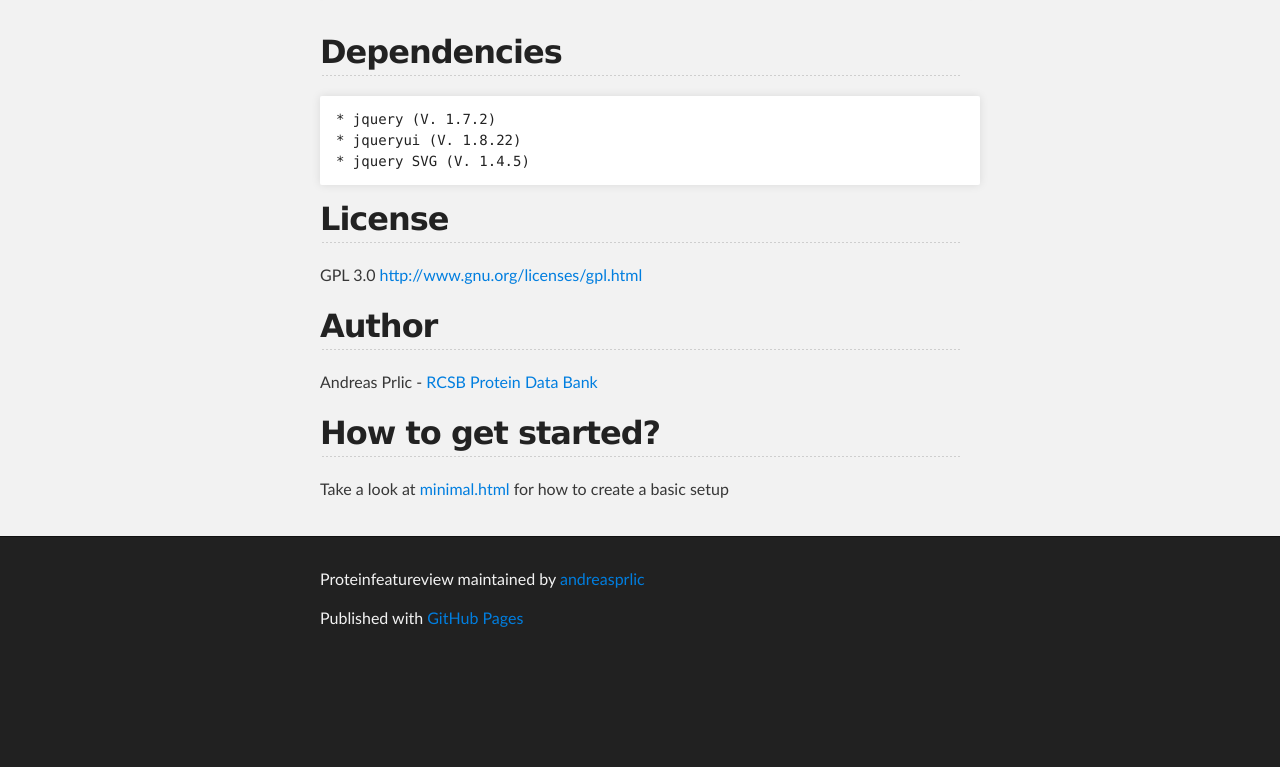
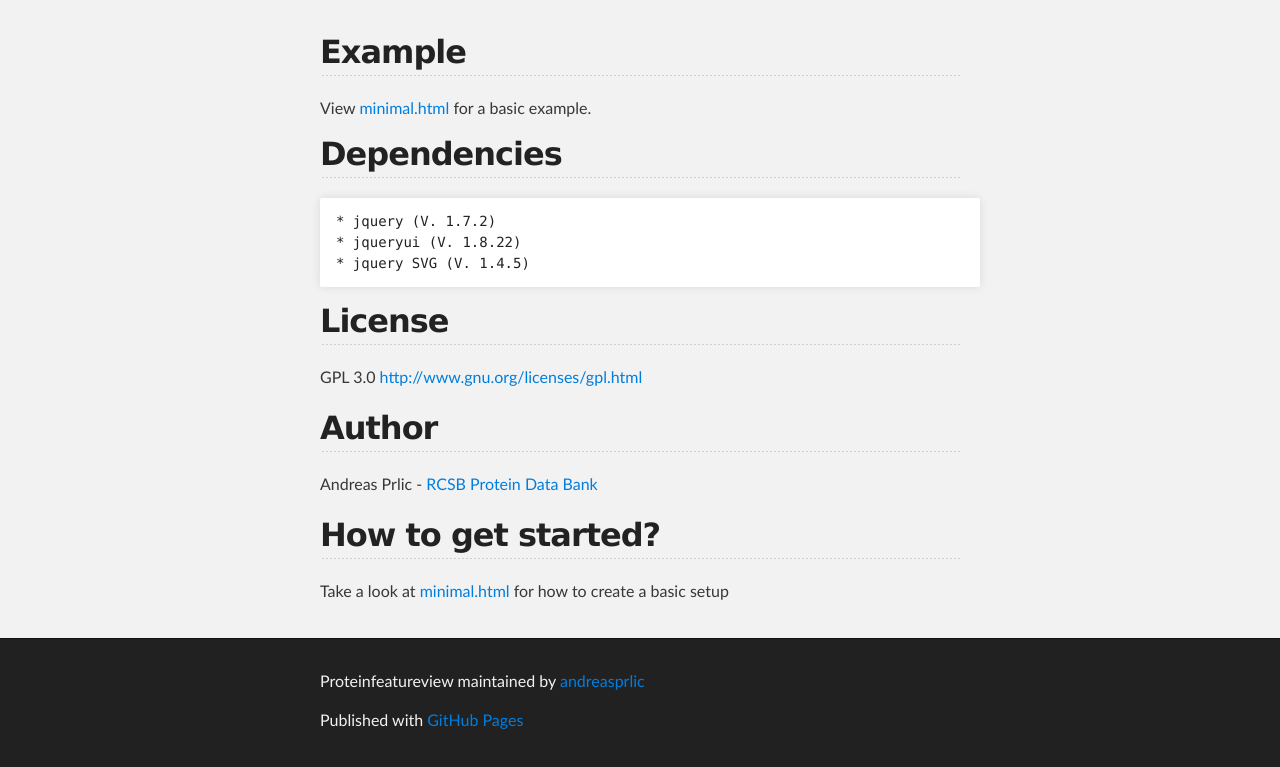
Before and after one commit to andreasprlic/proteinfeatureview, a plain HTML site: page index.html in a window 1280 px wide. Shown: the part 943-1710 px from the top of the page. Before the commit the page ends 1608 px from the top, so only its background shows below. Drawn offline with Linux system fonts and the light colour scheme.

Commit message:
Update index.html

```diff
--- a/index.html
+++ b/index.html
@@ -38,6 +38,10 @@
 <p>This is the library behind the Protein Feature View at <a href="http://www.rcsb.org/pdb/protein/P06213">RCSB PDB</a>.</p>
 
 <p><img src="https://raw.github.com/andreasprlic/proteinfeatureview/master/images/P06213.png" alt="Screenshot of Protein Feature View at RCSB" title="Insulin receptor - P06213 (INSR_HUMAN)"></p>
+
+<h2>Example</h2>
+
+View <a href="minimal.html">minimal.html</a> for a basic example.
 
 <h2>Dependencies</h2>
 
```
